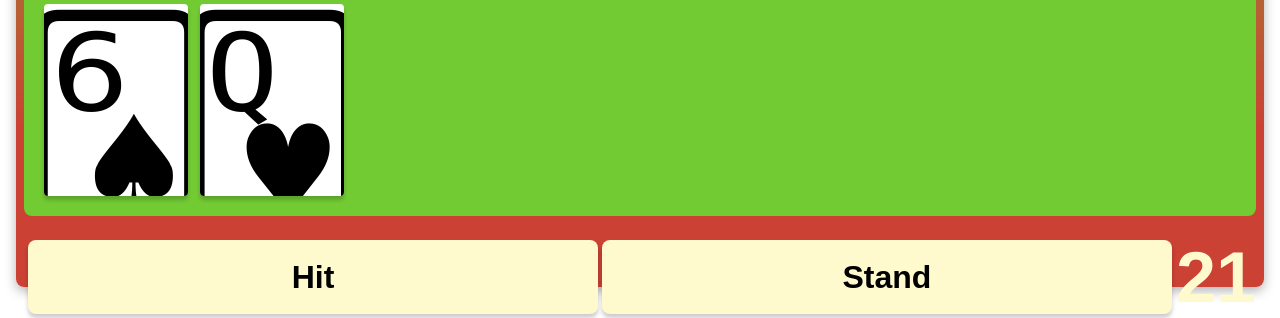
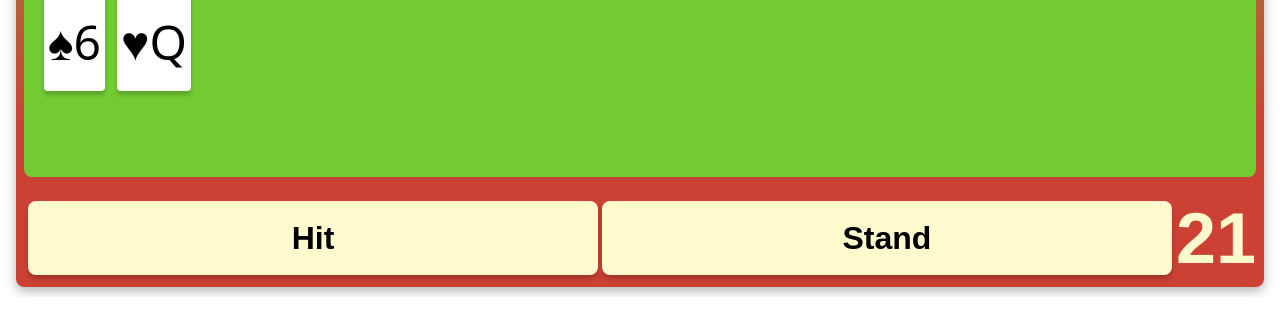
Before and after one commit to hdeezy/21, a plain HTML site: page index.html in a window 1280 px wide. Shown: the part 503-821 px from the top of the page. After the commit the page ends 800 px from the top, so only its background shows below. Drawn offline with Linux system fonts and the light colour scheme.

Commit message:
Revert from unicode playing cards (issue with vertical alignment) to text with unicode suit and card number.

```diff
--- a/21.css
+++ b/21.css
@@ -225,7 +225,7 @@ button:focus {
 
 ins.card {
   font-family: 'Noto Sans Symbols', 'Arial Unicode MS', sans-serif;
-  font-size: 24rem;
+  font-size: 6rem;
   text-decoration: none;
   background-color: white;
   color: black;
@@ -233,8 +233,8 @@ ins.card {
   justify-content: center;
   align-items: center;
   text-align: center;
-  width: 18rem;
-  height: 24rem;
+  width: min-content;
+  height: min-content;
   margin: 0.5rem;
   border-radius: 0.5rem;
   box-shadow: 0 0.5rem 0.5rem rgba(0, 0, 0, 0.2);
@@ -323,13 +323,6 @@ ins.wins {
   h1 {
     font-size: 6rem;
   }
-  ins.card{
-    width: 7rem;
-    height: 9rem;
-    font-size:11rem;
-    border-radius: 0.25rem;
-
-  }
   div,
   ins,
   .scoreRow {
--- a/21.js
+++ b/21.js
@@ -310,7 +310,7 @@ function updateGui() {
     for (let card of game.dealerHand.cards) {
       const cardDiv = document.createElement("ins");
       cardDiv.className = "card";
-      cardDiv.textContent = id2unicode[card.id];
+      cardDiv.textContent = replaceSuits(card.id);
       dealerHand.appendChild(cardDiv);
     }
     document.getElementById("dealerScore").innerText = game.dealerHand.value;
@@ -322,7 +322,7 @@ function updateGui() {
     for (let card of game.playerHand.cards) {
       let cardDiv = document.createElement("ins");
       cardDiv.className = "card";
-      cardDiv.textContent = id2unicode[card.id];
+      cardDiv.textContent = replaceSuits(card.id);
       playerHand.appendChild(cardDiv);
     }
     document.getElementById("playerScore").innerText = game.playerHand.value;
```
